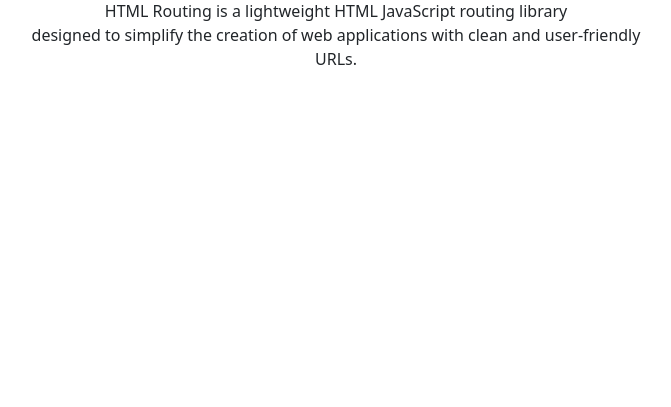
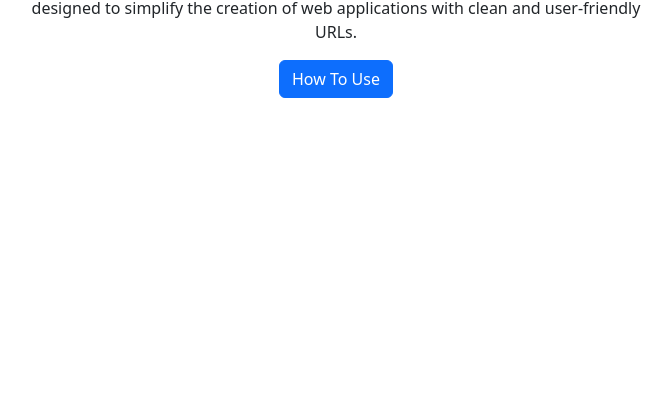
Before and after one commit to refkinscallv/html-routing, a plain HTML site: page app/welcome.html in a window 1280 px wide. Shown: the part 393-800 px from the top of the page, without its empty margins (304-975 px from the left). Drawn offline with nearby package versions, Linux system fonts and the light colour scheme.

Commit message:
Update Docs

```diff
--- a/app/welcome.html
+++ b/app/welcome.html
@@ -15,7 +15,8 @@
     <div class="position-relative vh-100 overflow-auto m-auto">
         <div class="position-absolute top-50 start-50 translate-middle text-center">
             <h1>HTML Routing</h1>
-            HTML Routing is a lightweight HTML JavaScript routing library<br />designed to simplify the creation of web applications with clean and user-friendly URLs.
+            <p>HTML Routing is a lightweight HTML JavaScript routing library<br />designed to simplify the creation of web applications with clean and user-friendly URLs.</p>
+            <a href="https://github.com/refkinscallv/html-routing/blob/master/README.md" target="_blank"><button type="button" class="btn btn-primary">How To Use</button></a>
         </div>
     </div>
 
```
Also changed, not shown: 1 other file.
